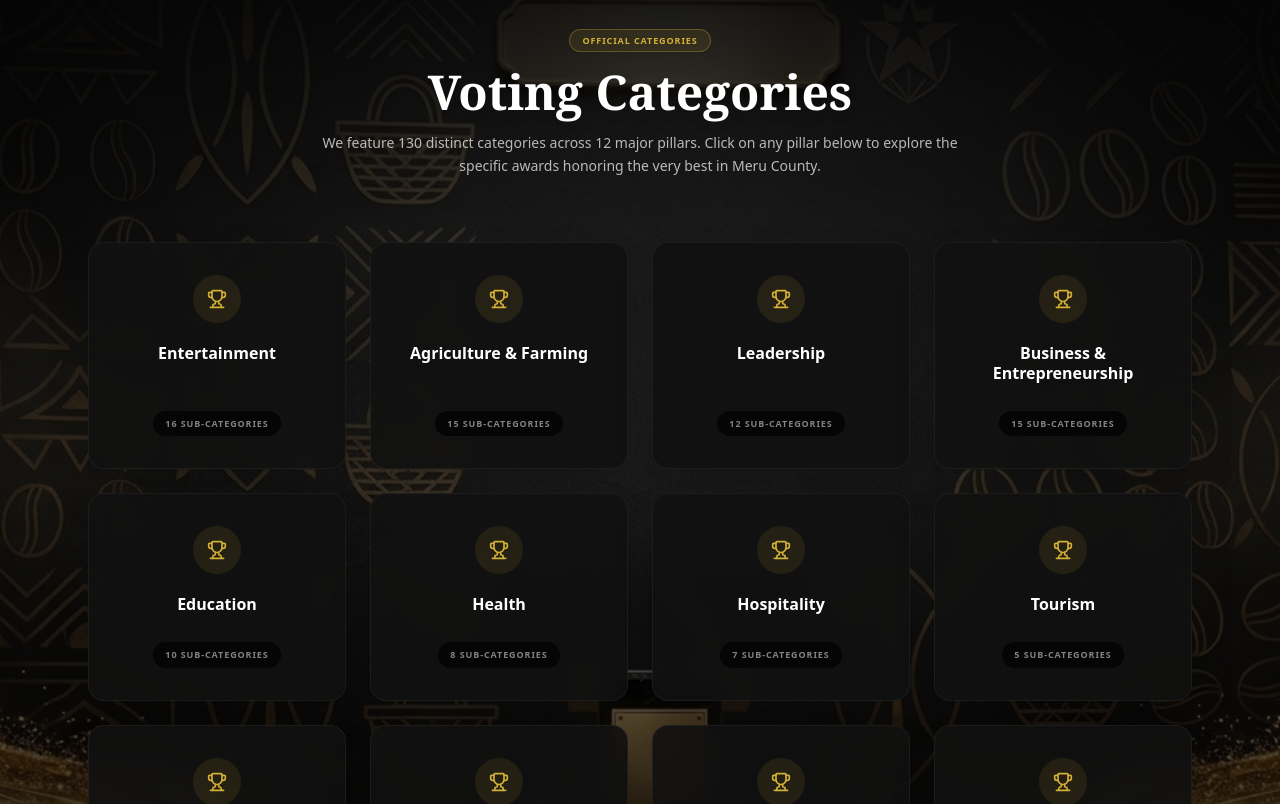
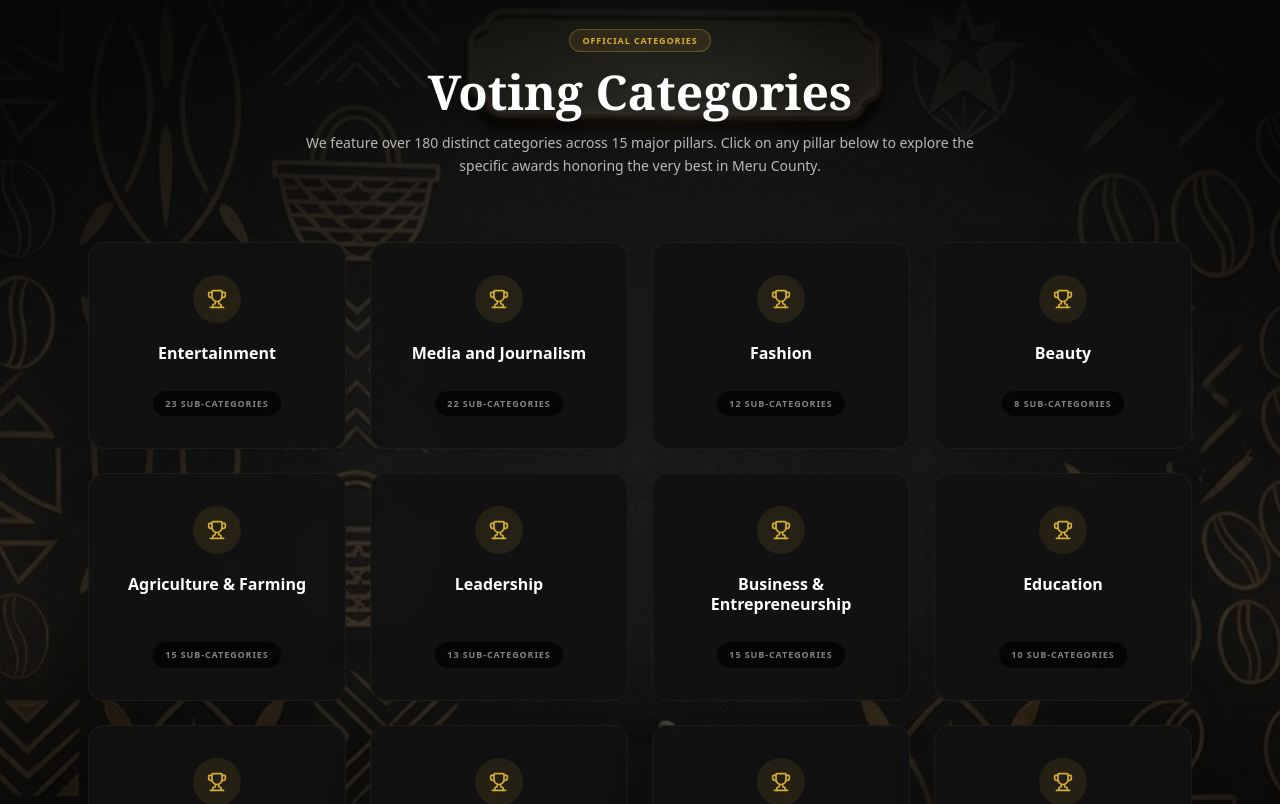
Before and after one commit to Waithira-amy/vmea-website, a Next.js app: page / in a window 1280 px wide. Shown: the part 3540-4344 px from the top of the page. Built offline with nearby package versions, Linux system fonts and the light colour scheme.

Commit message:
changes in categories

```diff
--- a/app/register/page.tsx
+++ b/app/register/page.tsx
@@ -12,7 +12,29 @@ const SUBCATEGORIES: Record<string, string[]> = {
     "Upcoming Artist of the Year", "Content Creator of the Year", "Radio Presenter of the Year",
     "Best Photography/Videographer", "Artist of the Year", "Best Cultural Preservation Initiative",
     "Journalist of the Year", "Best Local Media House", "Photographer of the Year",
-    "Fashion Designer of the Year"
+    "Fashion Designer of the Year", "Dancers", "Vixens", "Event Organizers",
+    "Producers", "Director", "Song Writer", "Poets and Writers"
+  ],
+  "Media and Journalism": [
+    "Best Radio Presenter", "Best Radio Station", "Best TV Presenter",
+    "Best TV Station", "Best Journalist", "Best News Anchor",
+    "Best Investigative Journalist", "Best Entertainment Journalist", "Best Sports Journalist",
+    "Best Political Journalist", "Best Digital Journalist", "Best Blogger",
+    "Best Content Creator", "Best YouTube Channel", "Best Podcast",
+    "Best Online Media Platform", "Best Social Media Personality", "Media Personality of the Year",
+    "Rising Media Personality of the Year", "Media House of the Year", "Best Photography & Visual Storytelling",
+    "Best Videographer"
+  ],
+  "Fashion": [
+    "Fashion Designer of the Year", "Best Fashion Brand of the Year", "Fashion Model of the Year",
+    "Male Fashion Icon of the Year", "Female Fashion Icon of the Year", "Best Dressed Personality of the Year",
+    "Best Traditional Wear/Attire", "Emerging Fashion Talent of the Year", "Fashion Content Creator of the Year",
+    "Fashion Photographer of the Year", "Best Stylist of the Year", "Fashion Influencer of the Year"
+  ],
+  "Beauty": [
+    "Makeup Artist of the Year", "Beauty Influencer of the Year", "Beauty Content Creator of the Year",
+    "Beauty Salon of the Year", "Barber of the Year", "Nail Artist of the Year",
+    "Hair Stylist of the Year", "Beauty Brand of the Year"
   ],
   "Agriculture & Farming": [
     "Farmer of the Year", "Best Dairy Farmer", "Best Coffee Farmer",
@@ -25,7 +47,7 @@ const SUBCATEGORIES: Record<string, string[]> = {
     "Best Performing MP", "Best Performing MCA", "Most Influential Youth Leader",
     "Leader of the Year", "Lifetime Leadership Achievement Award", "Public Servant of the Year",
     "Best Ward Development Project", "Community Service Award", "Transparency & Accountability Award",
-    "Best NGO/CBO", "Peace Ambassador Award", "Chief/Assistant Chief of the Year"
+    "Best NGO/CBO", "Peace Ambassador Award", "Chief/Assistant Chief of the Year", "Promising Aspirant"
   ],
   "Business & Entrepreneurship": [
     "Entrepreneur of the Year", "Young Entrepreneur of the Year", "Woman Entrepreneur of the Year",
--- a/components/sections/Categories.tsx
+++ b/components/sections/Categories.tsx
@@ -8,7 +8,7 @@ export default function Categories() {
   const categoryList = [
     {
       title: "Entertainment",
-      count: "16 Sub-Categories",
+      count: "23 Sub-Categories", // Updated count
       desc: "Recognizing outstanding talent in media, arts, and creative industries.",
       subCategories: [
         "Male Artist of the Year", "Female Artist of the Year", "Male Actor of the Year",
@@ -16,7 +16,44 @@ export default function Categories() {
         "Upcoming Artist of the Year", "Content Creator of the Year", "Radio Presenter of the Year",
         "Best Photography/Videographer", "Artist of the Year", "Best Cultural Preservation Initiative",
         "Journalist of the Year", "Best Local Media House", "Photographer of the Year",
-        "Fashion Designer of the Year"
+        "Fashion Designer of the Year", "Dancers", "Vixens", "Event Organizers",
+        "Producers", "Director", "Song Writer", "Poets and Writers"
+      ]
+    },
+    {
+      title: "Media and Journalism",
+      count: "22 Sub-Categories",
+      desc: "Honoring excellence in broadcasting, journalism, and digital media.",
+      subCategories: [
+        "Best Radio Presenter", "Best Radio Station", "Best TV Presenter",
+        "Best TV Station", "Best Journalist", "Best News Anchor",
+        "Best Investigative Journalist", "Best Entertainment Journalist", "Best Sports Journalist",
+        "Best Political Journalist", "Best Digital Journalist", "Best Blogger",
+        "Best Content Creator", "Best YouTube Channel", "Best Podcast",
+        "Best Online Media Platform", "Best Social Media Personality", "Media Personality of the Year",
+        "Rising Media Personality of the Year", "Media House of the Year", "Best Photography & Visual Storytelling",
+        "Best Videographer"
+      ]
+    },
+    {
+      title: "Fashion",
+      count: "12 Sub-Categories",
+      desc: "Celebrating trendsetters, designers, and icons in the fashion industry.",
+      subCategories: [
+        "Fashion Designer of the Year", "Best Fashion Brand of the Year", "Fashion Model of the Year",
+        "Male Fashion Icon of the Year", "Female Fashion Icon of the Year", "Best Dressed Personality of the Year",
+        "Best Traditional Wear/Attire", "Emerging Fashion Talent of the Year", "Fashion Content Creator of the Year",
+        "Fashion Photographer of the Year", "Best Stylist of the Year", "Fashion Influencer of the Year"
+      ]
+    },
+    {
+      title: "Beauty",
+      count: "8 Sub-Categories",
+      desc: "Highlighting top professionals and brands in the beauty and grooming sector.",
+      subCategories: [
+        "Makeup Artist of the Year", "Beauty Influencer of the Year", "Beauty Content Creator of the Year",
+        "Beauty Salon of the Year", "Barber of the Year", "Nail Artist of the Year",
+        "Hair Stylist of the Year", "Beauty Brand of the Year"
       ]
     },
     {
@@ -33,13 +70,13 @@ export default function Categories() {
     },
     {
       title: "Leadership",
-      count: "12 Sub-Categories",
+      count: "13 Sub-Categories", // Updated count
       desc: "Honoring outstanding political, civil, and community leaders.",
       subCategories: [
         "Best Performing MP", "Best Performing MCA", "Most Influential Youth Leader",
         "Leader of the Year", "Lifetime Leadership Achievement Award", "Public Servant of the Year",
         "Best Ward Development Project", "Community Service Award", "Transparency & Accountability Award",
-        "Best NGO/CBO", "Peace Ambassador Award", "Chief/Assistant Chief of the Year"
+        "Best NGO/CBO", "Peace Ambassador Award", "Chief/Assistant Chief of the Year", "Promising Aspirant"
       ]
     },
     {
@@ -161,7 +198,7 @@ export default function Categories() {
           </span>
           <h2 className="font-serif text-3xl md:text-5xl font-bold text-white drop-shadow-lg">Voting Categories</h2>
           <p className="text-white/70 max-w-2xl mx-auto mt-4 text-xs md:text-sm leading-relaxed">
-            We feature 130 distinct categories across 12 major pillars. Click on any pillar below to explore the specific awards honoring the very best in Meru County.
+            We feature over 180 distinct categories across 15 major pillars. Click on any pillar below to explore the specific awards honoring the very best in Meru County.
           </p>
         </div>
 
@@ -207,7 +244,6 @@ export default function Categories() {
               {categoryList[activeCategory].subCategories.map((sub, idx) => (
                 <div key={idx} className="bg-[#050505] border border-white/5 p-4 rounded-xl flex items-center justify-between hover:border-[#D4AF37]/20 transition-colors group">
                   <span className="text-white/90 text-xs md:text-sm font-medium pr-2 leading-tight">{sub}</span>
-                  {/* Updated the hover text here! */}
                   <span className="text-[8px] md:text-[9px] text-[#D4AF37] uppercase tracking-widest font-bold opacity-0 group-hover:opacity-100 transition-opacity flex-shrink-0 text-right">
                     Voting Starting Soon
                   </span>
```
